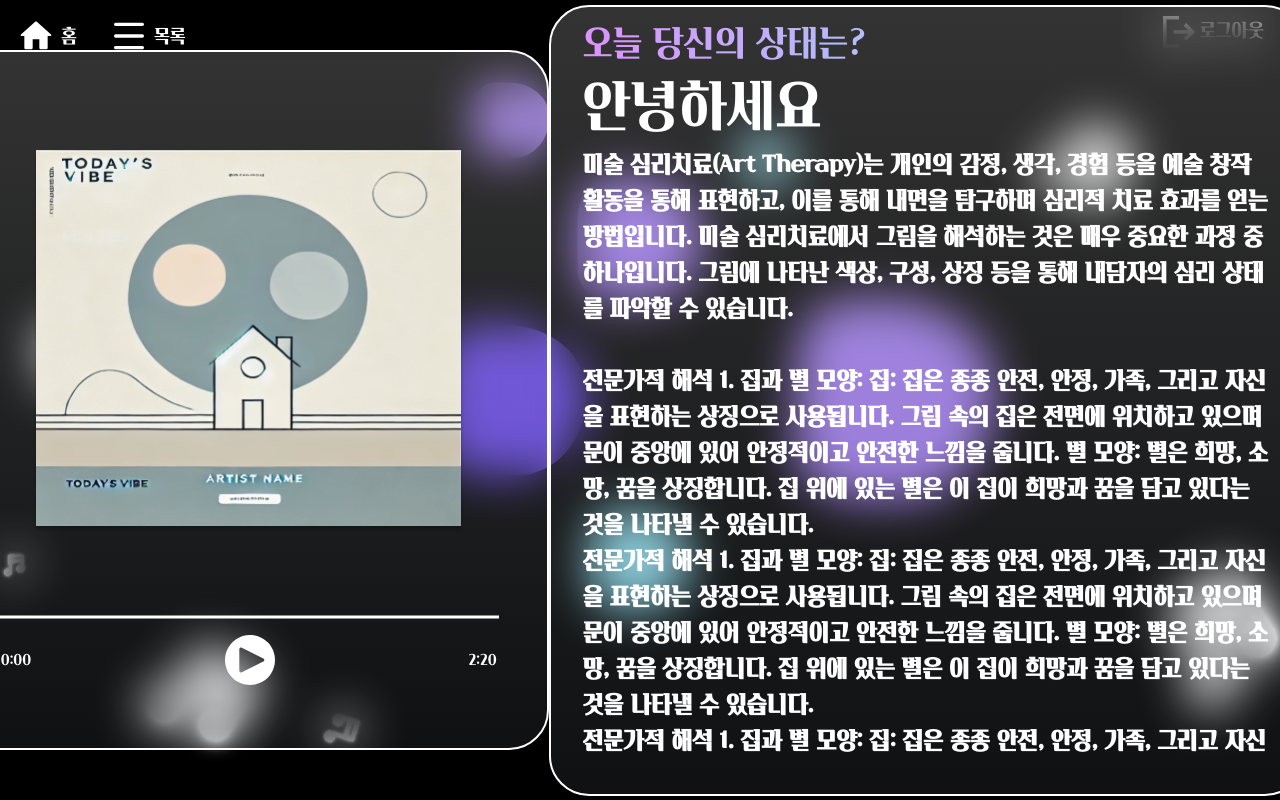
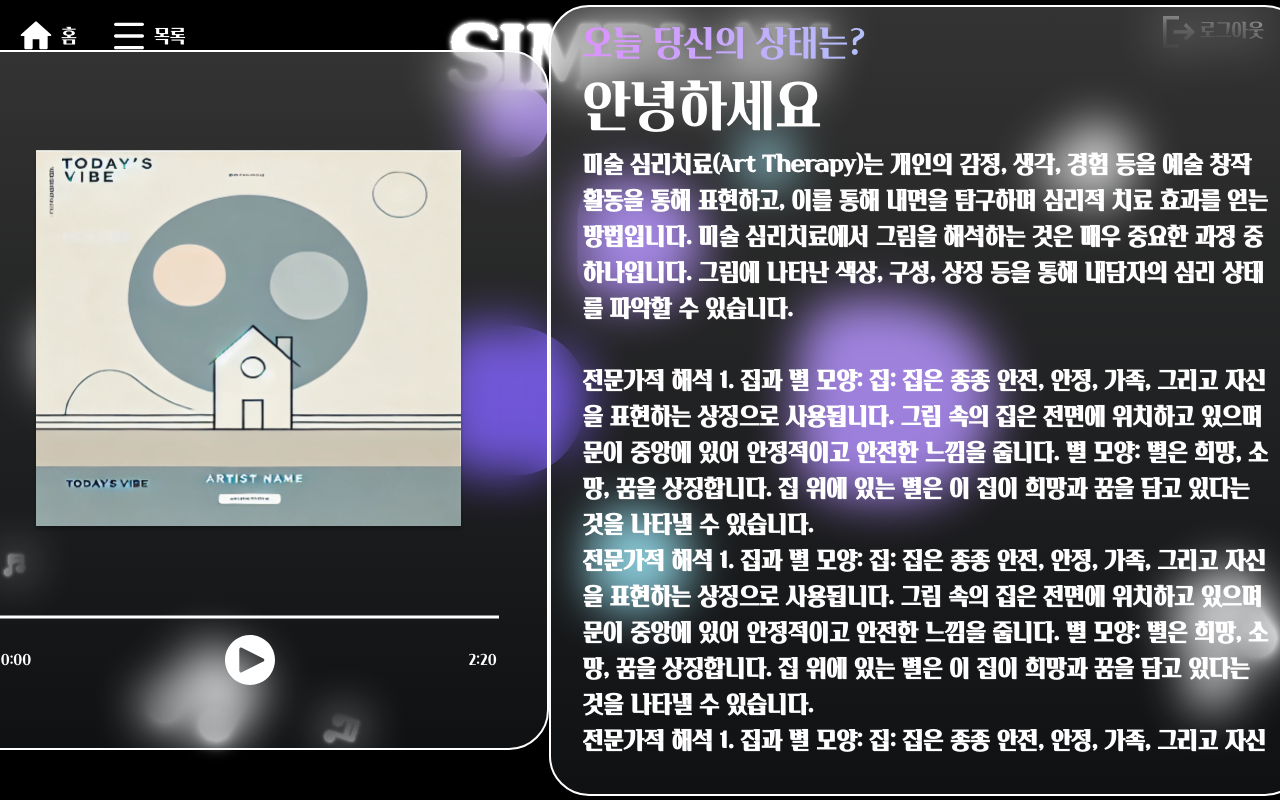
Before and after one commit to 2024-Summer-BootCamp-TeamG/Team, a React (Vite) app in the folder frontend/: page /musiccover in a window 1280 px wide. Shown: the top 800 px of the page. Built offline with nearby package versions, Linux system fonts and the light colour scheme.

Commit message:
중간저장

```diff
--- a/frontend/src/components/NavBar.tsx
+++ b/frontend/src/components/NavBar.tsx
@@ -1,5 +1,5 @@
 import React from 'react';
-// import Logo from '../assets/SIMPLAYLogo.svg';
+import Logo from '../assets/SIMPLAYLogo.svg';
 import HomeIcon from '../assets/HomeIcon.svg';
 import MenuIcon from '../assets/MenuIcon.svg';
 import SignoutIcon from '../assets/SignoutIcon.svg';
@@ -31,7 +31,7 @@ function NavBar() {
         {/* </Link> */}
       </div>
       <div className="absolute left-1/2 top-0 -translate-x-1/2 transform p-4">
-        {/* <img src={Logo} alt="로고" /> */}
+        <img src={Logo} alt="로고" />
       </div>
       <div className="absolute right-0 top-0 flex items-center p-4">
         <button type="button" className="flex flex-row">
--- a/frontend/src/pages/PictureUploadPage.tsx
+++ b/frontend/src/pages/PictureUploadPage.tsx
@@ -11,7 +11,6 @@ import Background from '../components/Background';
 import NavBar from '../components/NavBar';
 import CloseIcon from '../assets/CloseIcon.svg';
 import { Link } from 'react-router-dom';
-
 interface IFileTypes {
   id: number;
   object: File;
```
